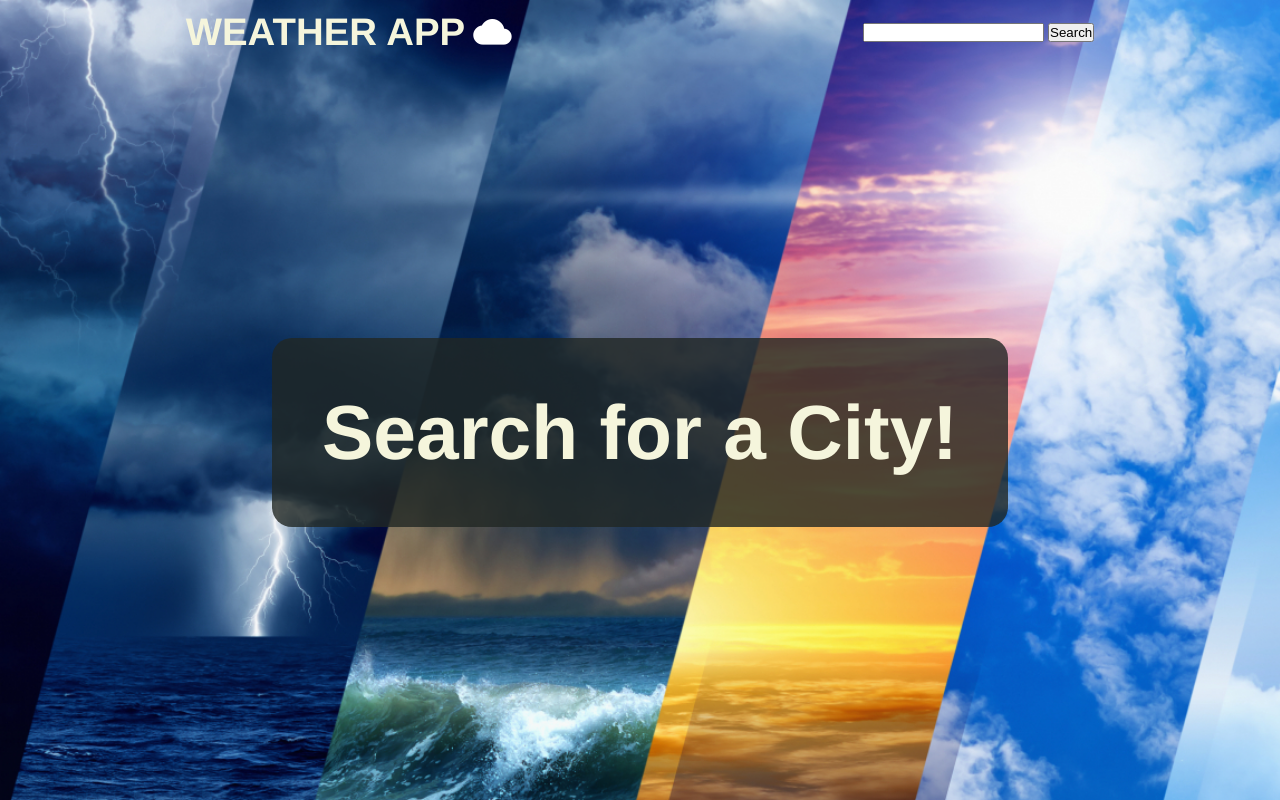
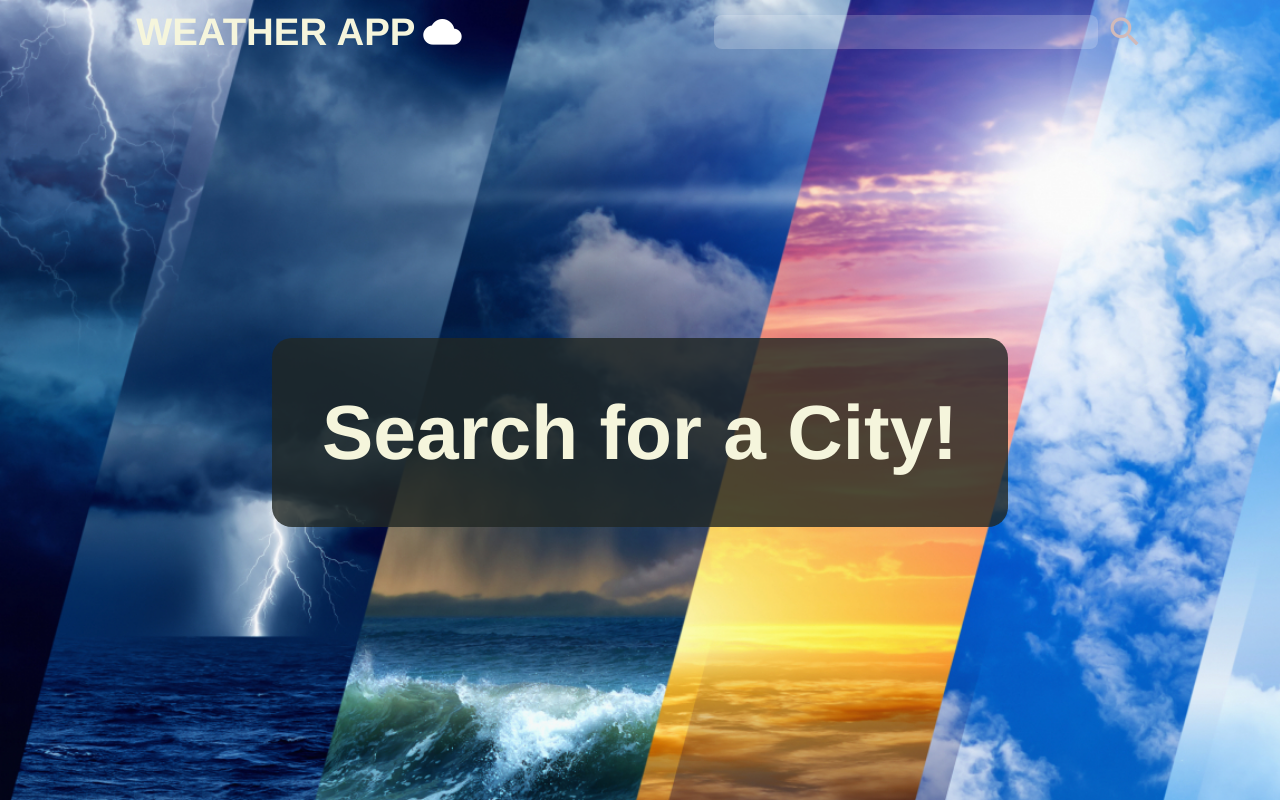
Before and after one commit to Gepoverlow/Weather-App, a website built with webpack: page dist/index.html in a window 1280 px wide. Built offline with nearby package versions, Linux system fonts and the light colour scheme.

Commit message:
wrapping up the app

```diff
--- a/src/css/style.css
+++ b/src/css/style.css
@@ -99,6 +99,35 @@ p {
   justify-content: center;
 }
 
+#form-div {
+  display: flex;
+  justify-content: center;
+  align-items: center;
+}
+
+#search-button {
+  top: 27%;
+  left: 6%;
+  background-color: rgba(0, 0, 0, 0);
+  border: none;
+  outline: none;
+  cursor: pointer;
+  color: rgb(209, 186, 186);
+}
+
+input[type="text"] {
+  width: 24rem;
+  /* height: 100%; */
+  border: rgb(219, 195, 195);
+  outline: none;
+  background: rgba(255, 255, 255, 0.2);
+  padding: 0 0 0.3rem 4.5rem;
+
+  color: #e7d6d6;
+  font-size: 1.6rem;
+  border-radius: 0.5rem;
+}
+
 @keyframes fadeIn {
   from {
     opacity: 0;
```
Also changed, not shown: dist/index.html.
